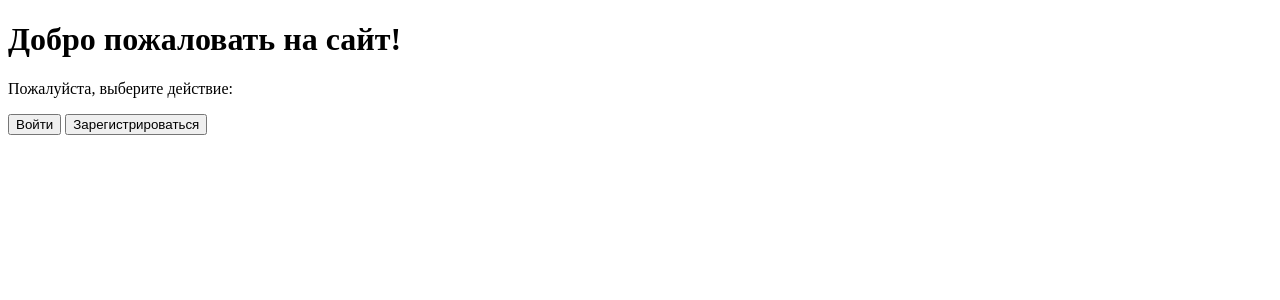
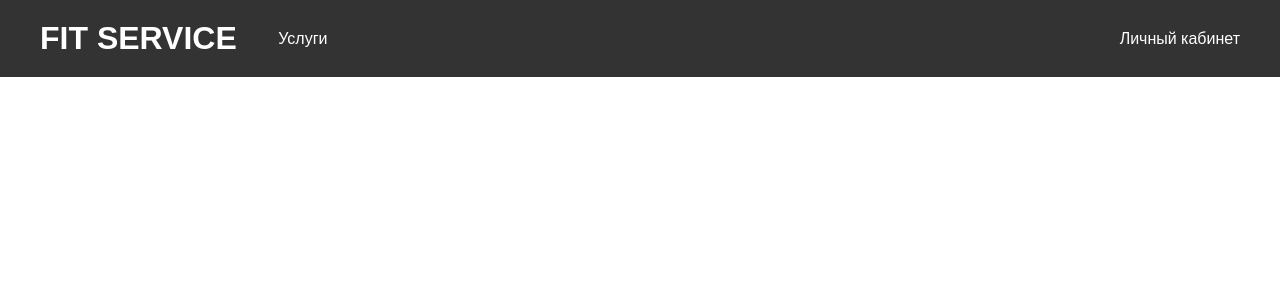
Before and after one commit to WiggMatt/CarService, a Django app: page / in a window 1280 px wide. Shown: the top 300 px of the page. Run offline with Django 5.2, Linux system fonts and the light colour scheme.

Commit message:
Начало разработки фронта

```diff
--- /dev/null
+++ b/AuthenticationApp/static/css/home_page.css
@@ -0,0 +1,45 @@
+body, html {
+    margin: 0;
+    padding: 0;
+    font-family: Arial, sans-serif;
+}
+
+.container {
+    max-width: 1200px;
+    margin: 0 auto;
+    padding: 0 20px;
+    display: flex;
+    justify-content: space-between;
+    align-items: center;
+}
+
+header {
+    background-color: #333;
+    color: #fff;
+    padding: 20px 0;
+}
+
+.logo h1 {
+    margin: 0;
+}
+
+nav ul {
+    list-style-type: none;
+    margin: 0;
+    padding: 0;
+}
+
+nav ul li {
+    display: inline;
+    margin-left: -400px;
+}
+
+nav ul li a {
+    color: #fff;
+    text-decoration: none;
+}
+
+.user-profile a {
+    color: #fff;
+    text-decoration: none;
+}
--- a/AuthenticationApp/templates/home_page.html
+++ b/AuthenticationApp/templates/home_page.html
@@ -1,14 +1,30 @@
+{% load static %}
 <!DOCTYPE html>
 <html lang="en">
 <head>
     <meta charset="UTF-8">
     <meta name="viewport" content="width=device-width, initial-scale=1.0">
-    <title>Главная</title>
+    <title>Главная страница</title>
+    <link rel="stylesheet" href="/static/css/home_page.css">
 </head>
 <body>
-    <h1>Добро пожаловать на сайт!</h1>
-    <p>Пожалуйста, выберите действие:</p>
-    <a href="{% url 'login' %}"><button>Войти</button></a>
-    <a href="{% url 'registration' %}"><button>Зарегистрироваться</button></a>
+    <header>
+        <div class="container">
+            <div class="logo">
+                <h1>FIT SERVICE</h1>
+            </div>
+            <nav>
+                <ul>
+                    <li><a href="#">Услуги</a></li>
+                </ul>
+            </nav>
+            <div class="user-profile">
+                <a href="#">Личный кабинет</a>
+            </div>
+        </div>
+    </header>
 </body>
 </html>
+
+{#<a href="{% url 'login' %}"><button>Войти</button></a>#}
+{#<a href="{% url 'registration' %}"><button>Зарегистрироваться</button></a>#}
--- a/CarService/settings.py
+++ b/CarService/settings.py
@@ -41,6 +41,9 @@ INSTALLED_APPS = [
     'CarApp.apps.CarappConfig',
     'OrdersApp.apps.OrdersappConfig',
     'ServiceApp.apps.ServiceappConfig',
+
+
+    'sass_processor',
 ]
 
 MIDDLEWARE = [
--- a/OrdersApp/models.py
+++ b/OrdersApp/models.py
@@ -32,6 +32,7 @@ class Order(models.Model):
     end_date = models.DateField(verbose_name='Дата окончания выполнения', blank=True, null=True)
     end_time = models.TimeField(verbose_name='Время окончания выполнения', blank=True, null=True)
     appeal = models.ForeignKey('Appeal', on_delete=models.SET_NULL, verbose_name='Заявка', blank=True, null=True)
+    name_of_the_responsible_mechanic = models.CharField(max_length=100, null=True)
 
     def __str__(self):
         return f"Заказ для {self.car}"
```
Also changed, not shown: OrdersApp/views.py (+4 -3 lines), OrdersApp/migrations/0005_order_name_of_the_responsible_mechanic.py (added), ServiceApp/migrations/0002_rename_price_range_service_price.py (added), db.sqlite3.
